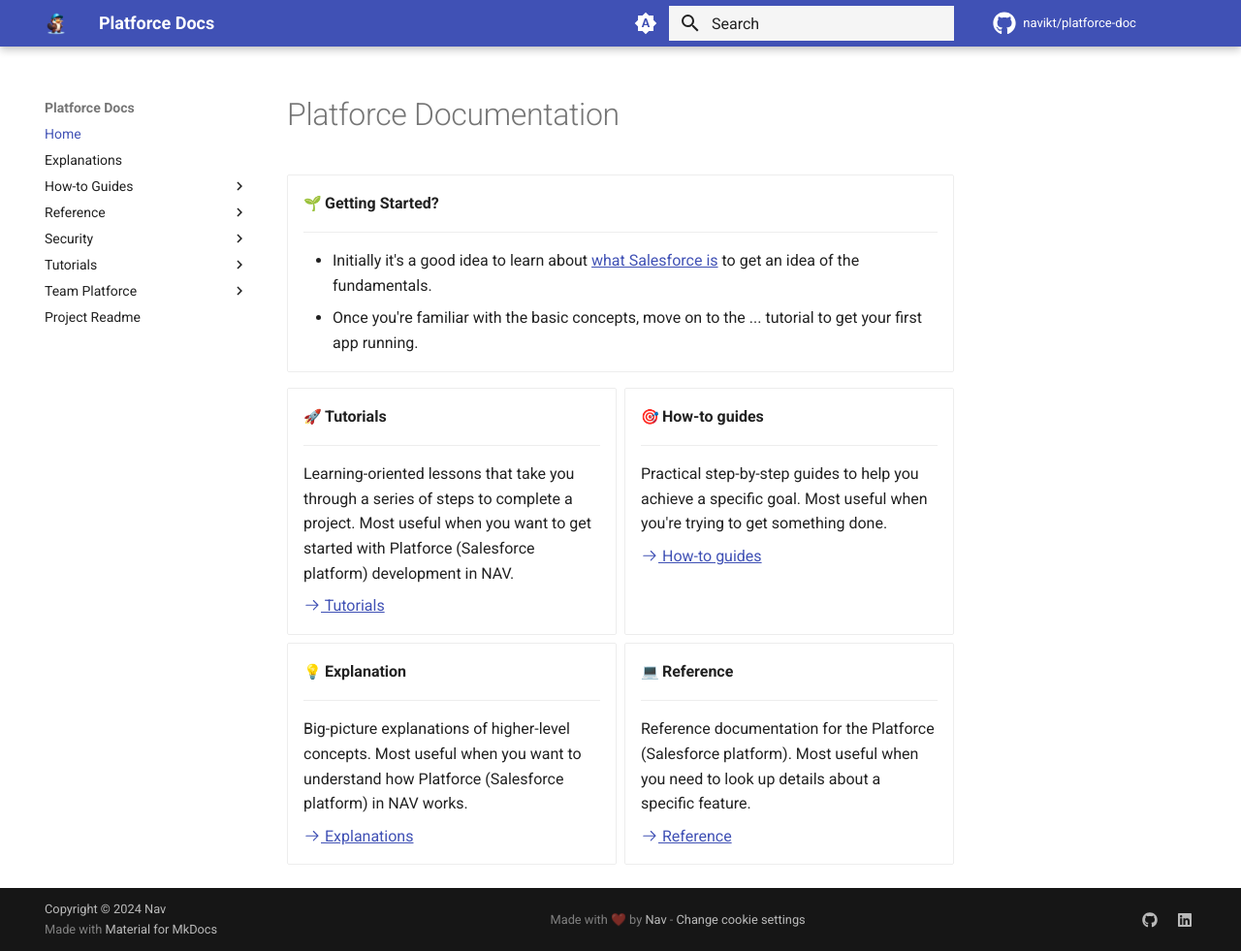
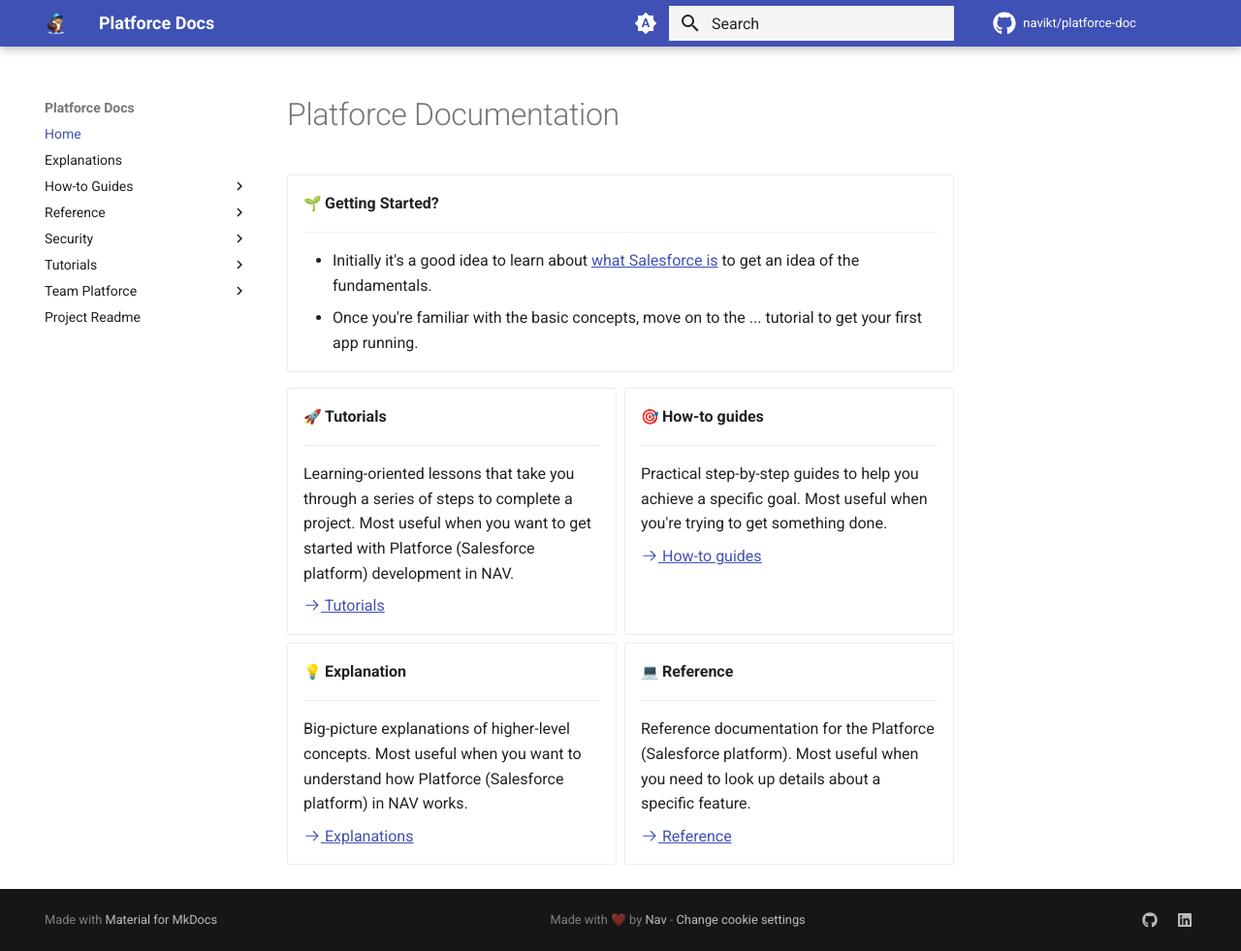
Before and after one commit to navikt/platforce-doc, an MkDocs documentation site: the page built from docs/index.md, in a window 1280 px wide and 981 px high. Shown: the whole window at 97% size. Built offline with MkDocs 1.6.1 and Material for MkDocs 9.7.7, drawn with Linux system fonts in a browser that asks for light colours; emoji names are drawn with the system emoji font; comment, search, counter and statistics services are not loaded.

Commit message:
chore: flytte litt rundt på ting

```diff
--- a/mkdocs.yml
+++ b/mkdocs.yml
@@ -9,9 +9,6 @@
 repo_url: https://github.com/navikt/platforce-doc
 edit_uri: edit/main/docs/
 
-# Copyright
-copyright: Copyright &copy; 2024 Nav
-
 # Configuration
 theme:
   name: material
@@ -19,55 +16,40 @@
   logo: assets/platforce_logo.png
   favicon: assets/platforce_logo.png
   custom_dir: material/overrides
+  palette:
+    - media: "(prefers-color-scheme)" # Palette toggle for automatic mode
+      scheme: default
+      toggle:
+        icon: material/brightness-auto
+        name: Switch to light mode
+    - media: "(prefers-color-scheme: light)" # Palette toggle for light mode
+      toggle:
+        icon: material/brightness-7
+        name: Switch to dark mode
+    - media: "(prefers-color-scheme: dark)" # Palette toggle for dark mode
+      scheme: slate
+      toggle:
+        icon: material/brightness-4
+        name: Switch to system preference
   features:
-    - search.suggest
-    - search.share
-    - search.highlight
     - content.action.edit
     - content.code.copy
     - content.code.annotate
     - content.tabs.link
     - content.tooltips
+    - navigation.footer
     - navigation.instant
     - navigation.instant.progress
     - navigation.indexes
     - navigation.top
-    - navigation.footer
     - navigation.path
+    - search.suggest
+    - search.share
+    - search.highlight
     - toc.follow
-
-  palette:
-    # Palette toggle for automatic mode
-    - media: "(prefers-color-scheme)"
-      scheme: default
-      toggle:
-        icon: material/brightness-auto
-        name: Switch to light mode
-
-    # Palette toggle for light mode
-    - media: "(prefers-color-scheme: light)"
-      toggle:
-        icon: material/brightness-7
-        name: Switch to dark mode
-
-    # Palette toggle for dark mode
-    - media: "(prefers-color-scheme: dark)"
-      scheme: slate
-      toggle:
-        icon: material/brightness-4
-        name: Switch to system preference
   icon:
     repo: fontawesome/brands/github
-
-# Plugins
-plugins:
-  - search:
-      lang: en
-  - awesome-pages
-  - git-revision-date-localized:
-      enable_creation_date: true
-      type: timeago
-      strict: false
+  copyright: Copyright &copy; 2024 Nav
 
 # Additional configuration
 extra:
@@ -113,6 +95,16 @@
 extra_javascript:
   - javascript/amplitude_events.js
 
+# Plugins
+plugins:
+  - awesome-pages
+  - search:
+      lang: en
+  - git-revision-date-localized:
+      enable_creation_date: true
+      type: timeago
+      strict: false
+
 # Extensions
 markdown_extensions:
   - toc:
```
